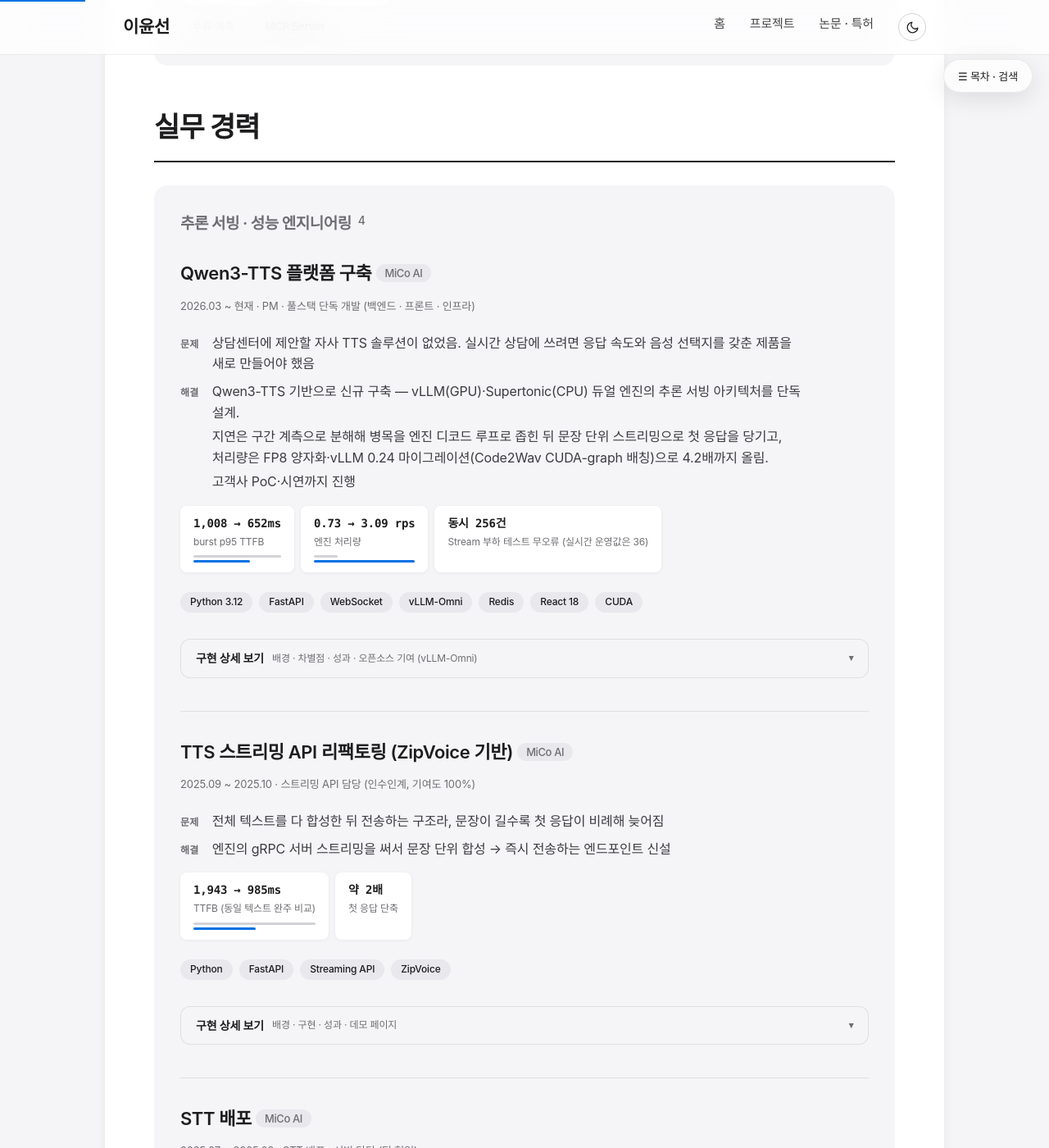
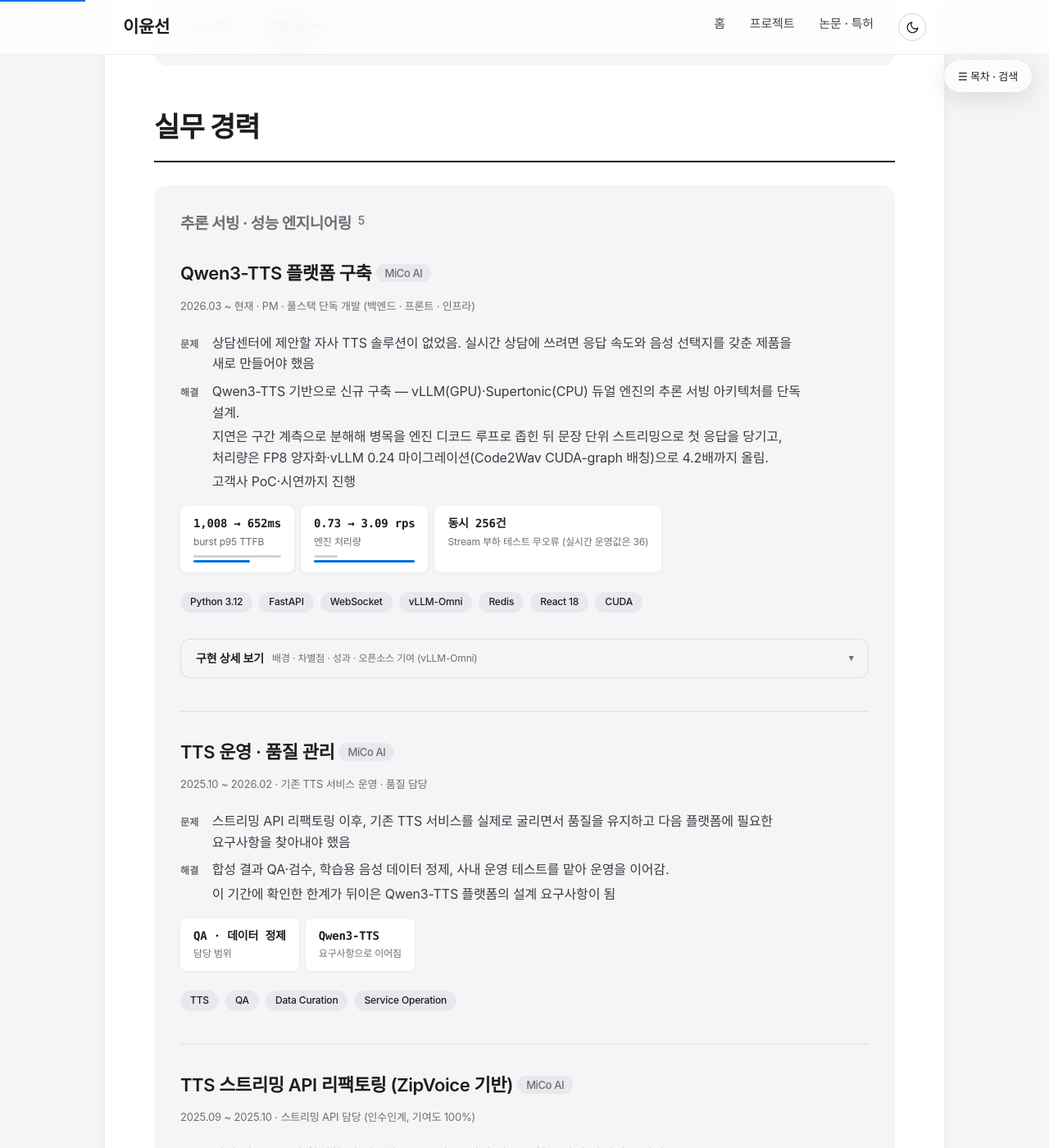
Before and after one commit to ckc5800/ckc5800.github.io, a Jekyll site: the page built from projects.html, in a window 1280 px wide and 1400 px high, scrolled down 777 px. Shown: the whole window at 82% size. Built offline with Jekyll 4.4.1, drawn with Linux system fonts in a browser that asks for light colours; some web fonts are replaced; some of the changed text lies outside the part shown.

Commit message:
이력서 ↔ 포트폴리오 정합성 — 기간 1건·누락 카드 1건
전수 대조에서 나온 어긋남:
- Latent Diffusion 카드 기간 2023.01 → 2023.09. 전차 탐지(23.01~23.08)와
  겹쳐 있었음. 노션 원본은 '탱크 생성모델 23년 9월~12월'
- 이력서에 넣은 'TTS 운영·품질 관리(2025.10~2026.02)'가 포트폴리오에
  없어 이력서를 보고 사이트에 오면 그 기간이 비어 보였음 — 카드 추가,
  목차 2곳(레일·상단)과 그룹 카운트(4→5)도 함께 갱신
수치 29종은 전수 대조 결과 양쪽 일치.

Co-Authored-By: Claude Opus 5 <noreply@anthropic.com>

```diff
--- a/projects.html
+++ b/projects.html
@@ -17,6 +17,7 @@ title: 프로젝트
     <div class="side-nav-group">
         <div class="side-nav-label">추론 서빙 · 성능 엔지니어링</div>
         <a href="#tts">Qwen3-TTS 플랫폼</a>
+        <a href="#tts-ops">TTS 운영·품질</a>
         <a href="#tts-api">TTS API 리팩토링</a>
         <a href="#stt">STT 배포</a>
         <a href="#k8s">Kubernetes 인프라</a>
@@ -78,6 +79,7 @@ title: 프로젝트
         <div class="toc-label">추론 서빙 · 성능 엔지니어링</div>
         <div class="toc-links">
             <a class="toc-link" href="#tts">Qwen3-TTS 플랫폼</a>
+            <a class="toc-link" href="#tts-ops">TTS 운영·품질</a>
             <a class="toc-link" href="#tts-api">TTS API 리팩토링</a>
             <a class="toc-link" href="#stt">STT 배포</a>
             <a class="toc-link" href="#k8s">Kubernetes 인프라</a>
@@ -123,7 +125,7 @@ title: 프로젝트
 <h2 class="section-title">실무 경력</h2>
 
 <section class="group">
-<h2 class="group-title" id="g-serving">추론 서빙 · 성능 엔지니어링<span class="group-count">4</span></h2>
+<h2 class="group-title" id="g-serving">추론 서빙 · 성능 엔지니어링<span class="group-count">5</span></h2>
 
 <div class="project">
     <h3 id="tts" data-print="full">Qwen3-TTS 플랫폼 구축 <span class="badge">MiCo AI</span></h3>
@@ -285,6 +287,27 @@ title: 프로젝트
 <hr class="rule-sub">
 
 <div class="project">
+    <h3 id="tts-ops">TTS 운영 · 품질 관리 <span class="badge">MiCo AI</span></h3>
+    <p class="project-meta">2025.10 ~ 2026.02 · 기존 TTS 서비스 운영 · 품질 담당</p>
+    <dl class="ps">
+        <dt>문제</dt><dd>스트리밍 API 리팩토링 이후, 기존 TTS 서비스를 실제로 굴리면서 품질을 유지하고 다음 플랫폼에 필요한 요구사항을 찾아내야 했음</dd>
+        <dt>해결</dt><dd><span class="sentence">합성 결과 QA·검수, 학습용 음성 데이터 정제, 사내 운영 테스트를 맡아 운영을 이어감.</span><span class="sentence">이 기간에 확인한 한계가 뒤이은 Qwen3-TTS 플랫폼의 설계 요구사항이 됨</span></dd>
+    </dl>
+    <div class="metrics">
+        <div class="metric"><span class="metric-value">QA · 데이터 정제</span><span class="metric-label">담당 범위</span></div>
+        <div class="metric"><span class="metric-value">Qwen3-TTS</span><span class="metric-label">요구사항으로 이어짐</span></div>
+    </div>
+    <div class="tech-tags">
+        <span class="tech-tag">TTS</span>
+        <span class="tech-tag">QA</span>
+        <span class="tech-tag">Data Curation</span>
+        <span class="tech-tag">Service Operation</span>
+    </div>
+</div>
+
+<hr class="rule-sub">
+
+<div class="project">
     <h3 id="tts-api" data-print="full">TTS 스트리밍 API 리팩토링 (ZipVoice 기반) <span class="badge">MiCo AI</span></h3>
     <p class="project-meta">2025.09 ~ 2025.10 · 스트리밍 API 담당 (인수인계, 기여도 100%)</p>
     <dl class="ps">
@@ -583,7 +606,7 @@ title: 프로젝트
 
 <div class="project">
     <h3 id="latent">Synthetic Data Generation with Latent Diffusion <span class="badge">인피닉</span></h3>
-    <p class="project-meta">2023.01 ~ 2023.12 · 생성 모델 기반 국방 데이터 확보 연구</p>
+    <p class="project-meta">2023.09 ~ 2023.12 · 생성 모델 기반 국방 데이터 확보 연구</p>
     <dl class="ps">
         <dt>문제</dt><dd>국방 도메인은 보안 제약으로 학습 데이터 수집이 어렵고, GAN은 모드 붕괴로 대안이 못 됨</dd>
         <dt>해결</dt><dd>Latent Diffusion에 조건부 생성과 LoRA를 얹어 도메인 특성을 학습시키고 합성 데이터 생성</dd>
```
